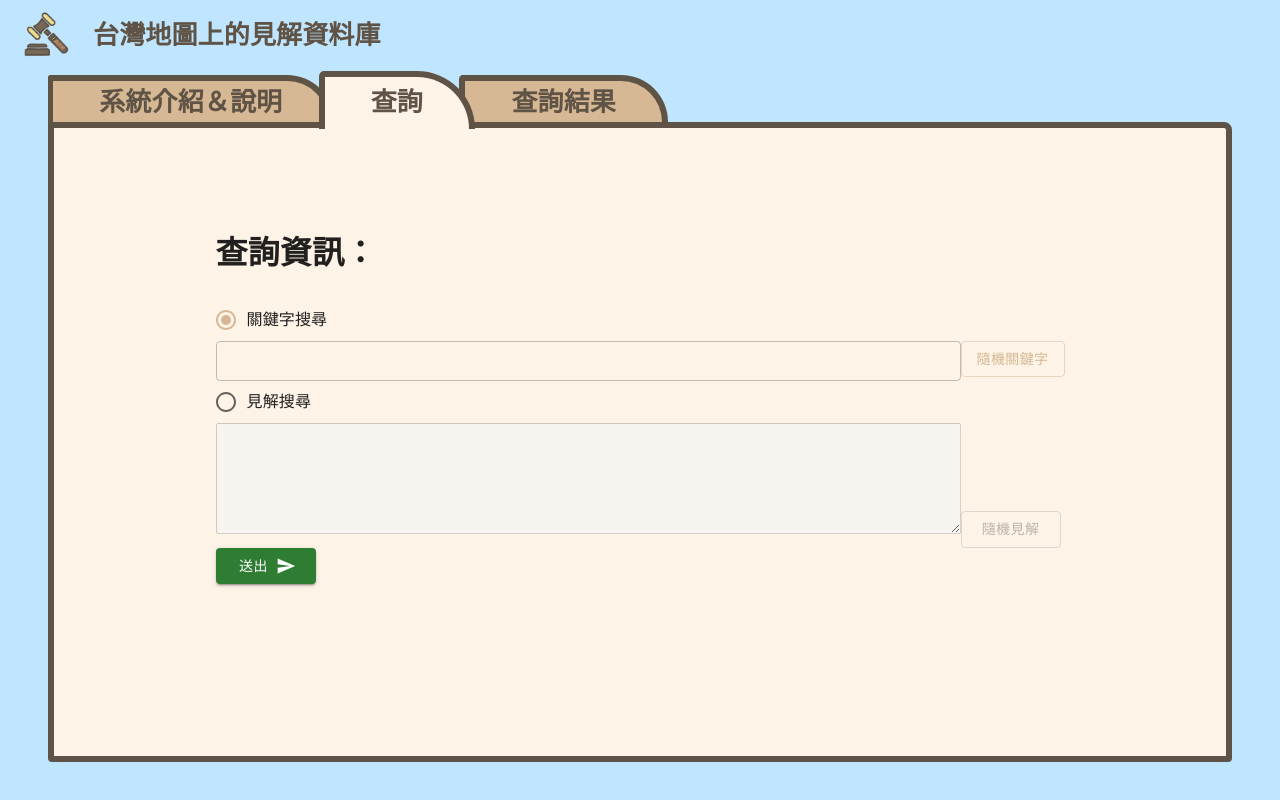
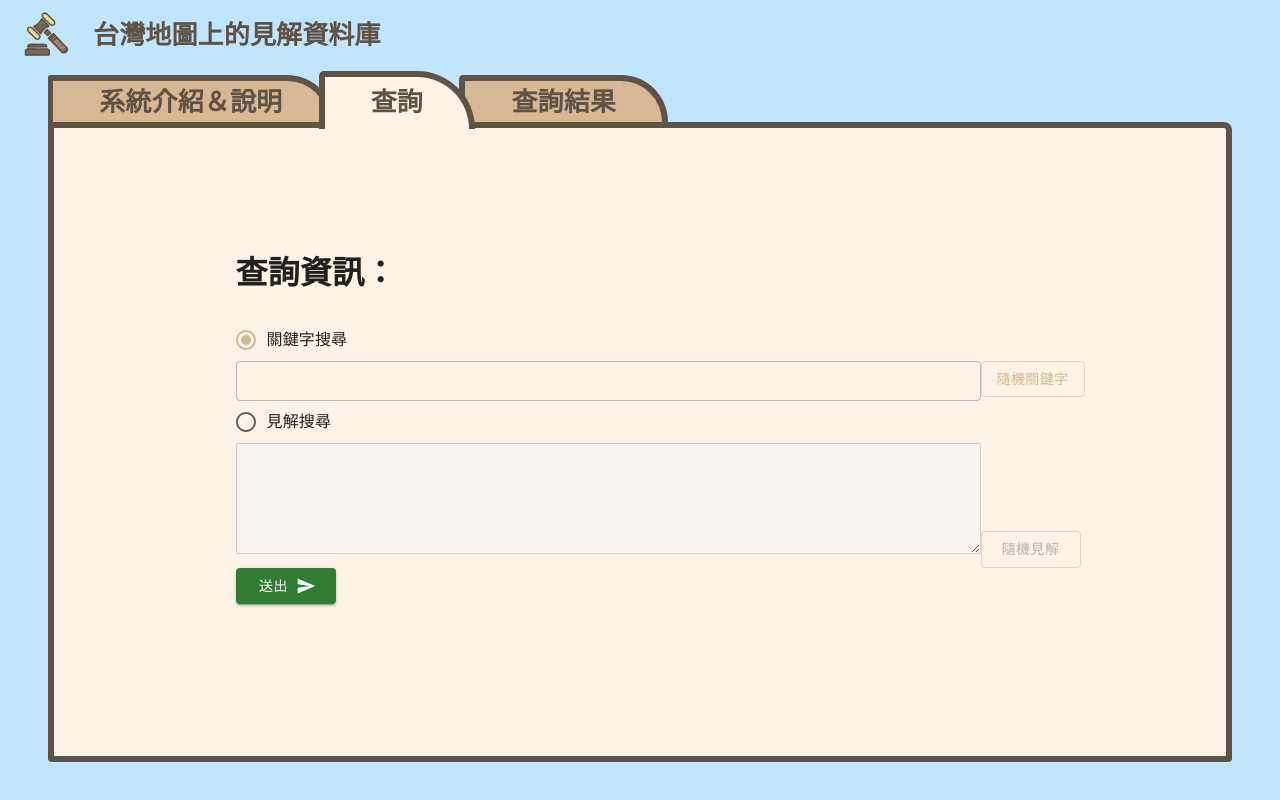
Before and after one commit to eddie605134/legal-opinion-db-on-jurisprudence, a React (Vite) app: page /search in a window 1280 px wide. Shown: the top 800 px of the page. Built offline with nearby package versions, Linux system fonts and the light colour scheme.

Commit message:
searchPage資料夾架構修改

```diff
--- a/src/pages/SearchPage.tsx
+++ b/src/pages/SearchPage/SearchPage.tsx
@@ -3,7 +3,6 @@ import React from 'react';
 
 import Box from '@mui/material/Box';
 import TextField from '@mui/material/TextField';
-import ResultPage from './ResultPage';
 import Button from '@mui/material/Button';
 import { FormControl, FormControlLabel, Radio, RadioGroup } from '@mui/material';
 import SendIcon from '@mui/icons-material/Send';
--- /dev/null
+++ b/src/pages/SearchPage/index.tsx
@@ -0,0 +1,24 @@
+import React from 'react';
+import { useSelector, useDispatch } from 'react-redux';
+import { decrement, increment } from '@/store/counterSlice';
+import { RootState, AppDispatch } from '@/store';
+import { Grid, Box } from '@mui/material';
+
+import SearchPage from './SearchPage';
+
+function MapPage() {
+  const counter = useSelector((state: RootState) => state.counter.value);
+  const dispatch: AppDispatch = useDispatch();
+
+  return (
+    <Box marginLeft={5} marginRight={5}>
+      <Grid container sx={{ margin: '20px' }}>
+        <Grid item xs={12}>
+          <SearchPage />
+        </Grid>
+      </Grid>
+    </Box>
+  );
+}
+
+export default MapPage;
```
